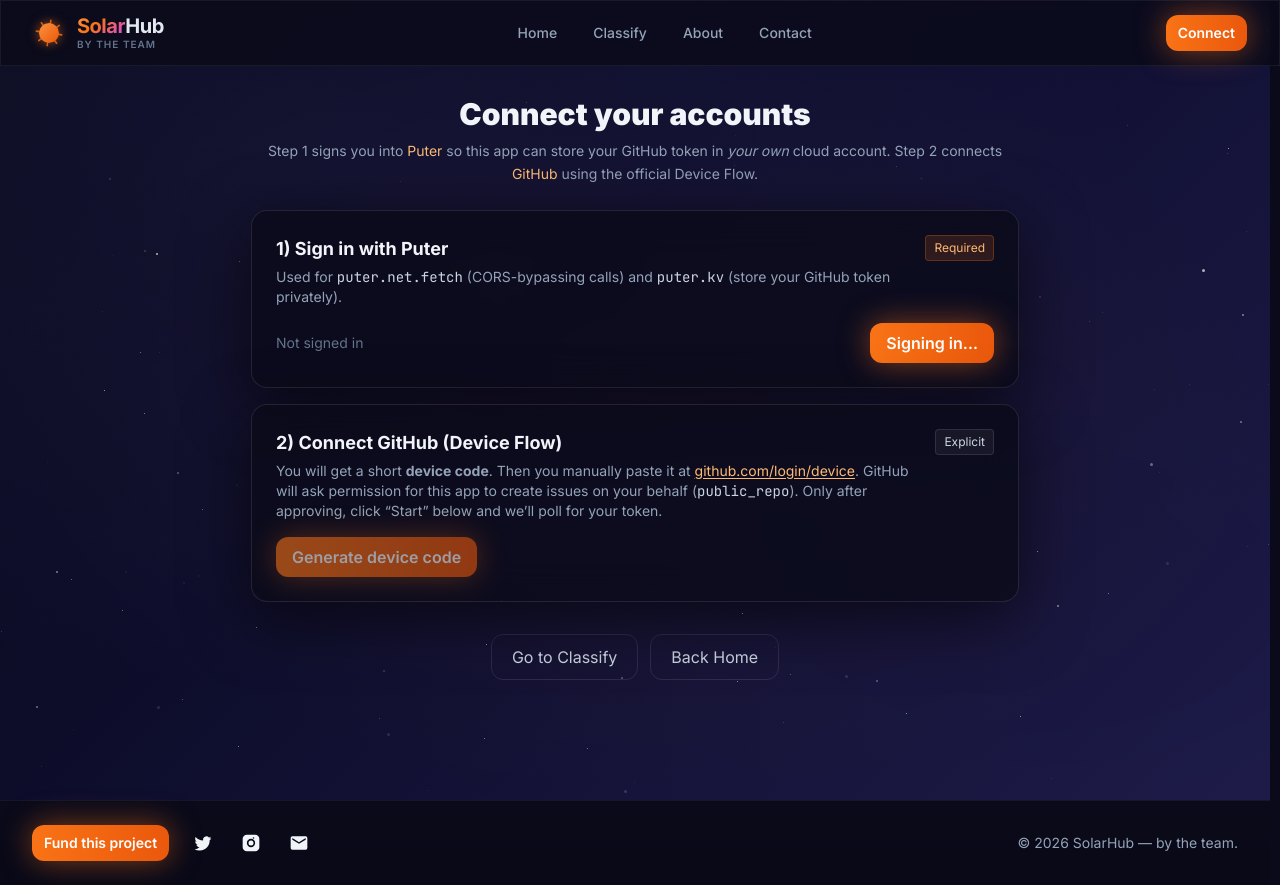
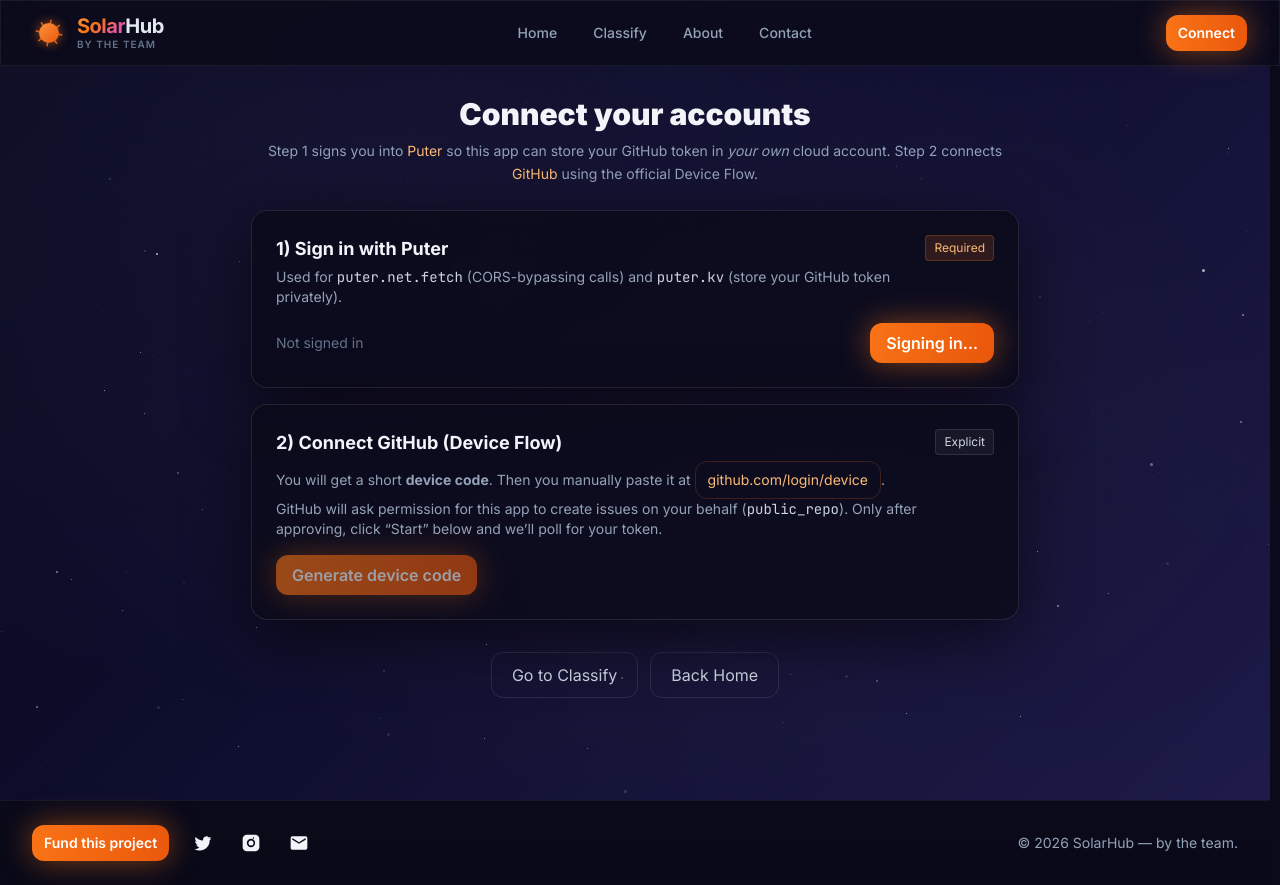
Before and after one commit to space-gen/solarhub, a React (Vite) app: page /#/connect in a window 1280 px wide. Built offline with nearby package versions, Linux system fonts and the light colour scheme.

Commit message:
style: convert external links to buttons\n\nCo-authored-by: Copilot <223556219+Copilot@users.noreply.github.com>

```diff
--- a/src/pages/Connect.tsx
+++ b/src/pages/Connect.tsx
@@ -134,7 +134,7 @@ export default function Connect() {
                   <h2 className="text-lg font-bold text-slate-100">2) Connect GitHub (Device Flow)</h2>
                   <p className="text-sm text-slate-400">
                     You will get a short <strong>device code</strong>. Then you manually paste it at{' '}
-                    <a className="text-solar-300 underline underline-offset-2" href="https://github.com/login/device" target="_blank" rel="noopener noreferrer">
+                    <a className="px-3 py-2 rounded-xl border border-solar-500/20 text-solar-300 hover:bg-white/5 transition-colors inline-block" href="https://github.com/login/device" target="_blank" rel="noopener noreferrer">
                       github.com/login/device
                     </a>.
                     GitHub will ask permission for this app to create issues on your behalf (
@@ -226,7 +226,7 @@ export default function Connect() {
                           href={deviceFlow.verification_uri_complete ?? deviceFlow.verification_uri ?? 'https://github.com/login/device'}
                           target="_blank"
                           rel="noopener noreferrer"
-                          className="mt-2 inline-block text-xs text-solar-300 underline underline-offset-2 break-all"
+                          className="mt-2 inline-block text-xs text-solar-300 px-3 py-1 rounded border border-solar-500/20 hover:bg-white/5 break-all"
                         >
                           {deviceFlow.verification_uri_complete ?? deviceFlow.verification_uri ?? 'https://github.com/login/device'}
                         </a>
```
